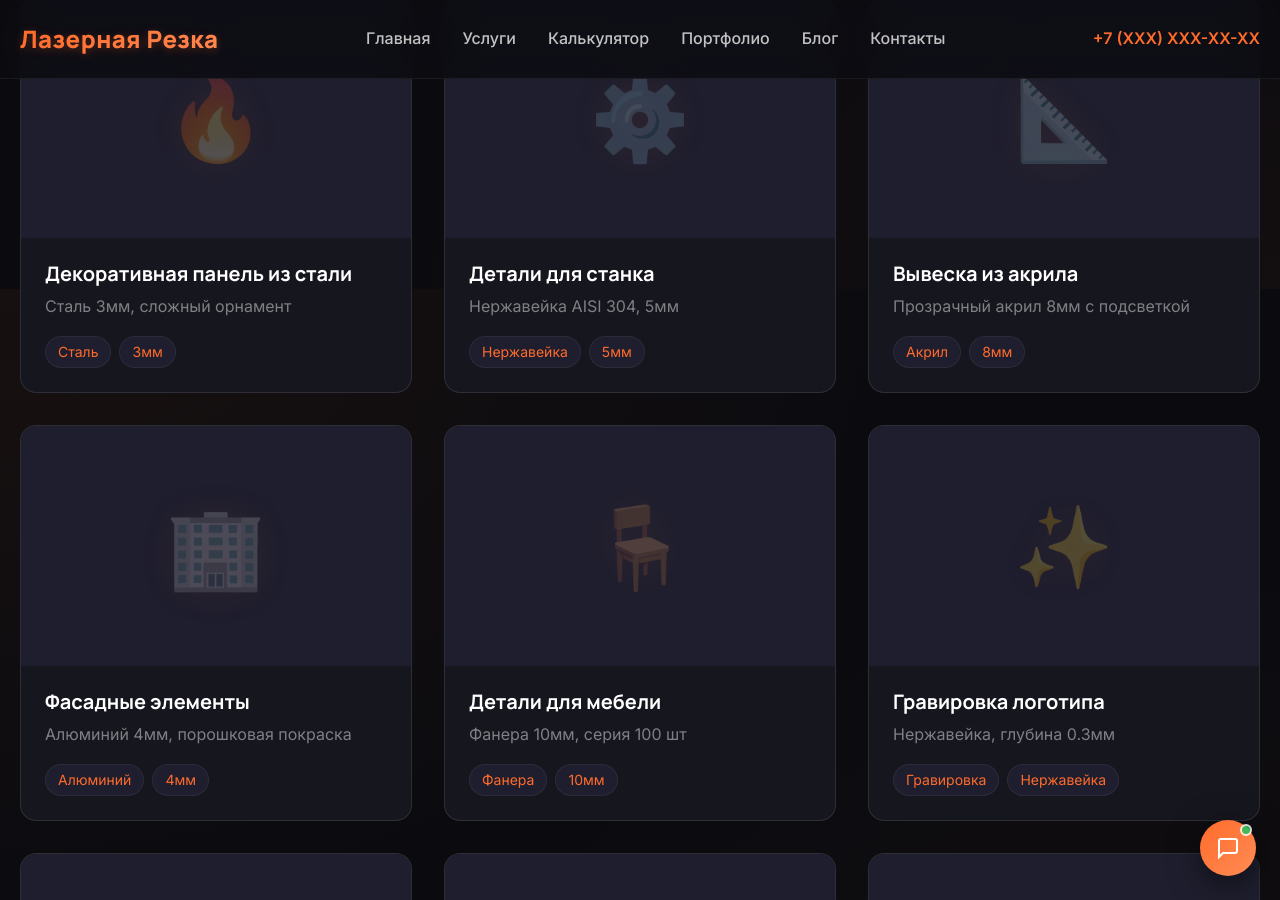
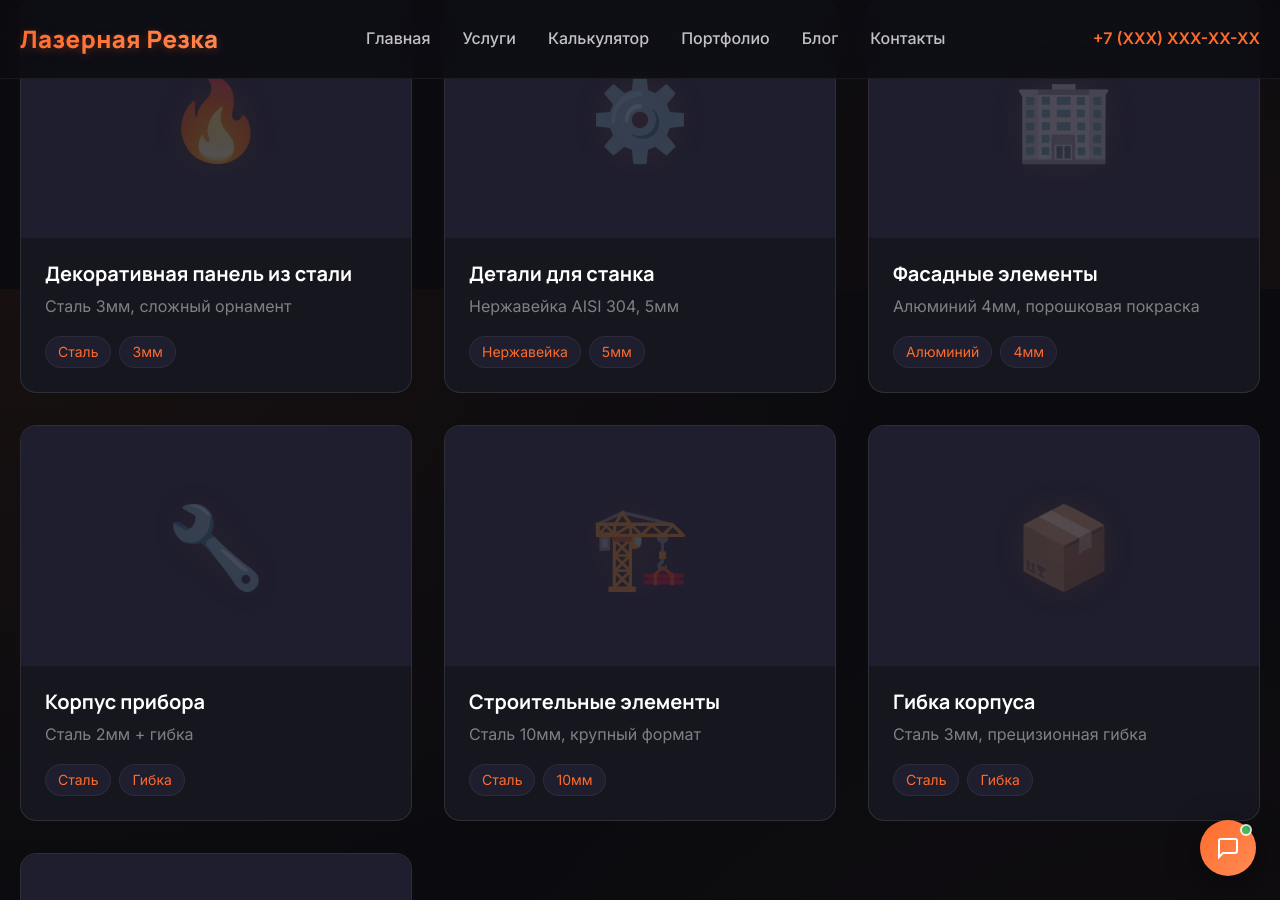
Before and after one commit to kaylas000/lazer-rezka, a Jekyll site: the page built from pages/portfolio.html, in a window 1280 px wide and 900 px high, scrolled down 611 px. Built offline with Jekyll 4.4.1, drawn with Linux system fonts in a browser that asks for light colours; some of the changed text lies outside the part shown.

Commit message:
Update portfolio filters and remove deprecated service examples

```diff
--- a/pages/portfolio.html
+++ b/pages/portfolio.html
@@ -1,7 +1,7 @@
 ---
 layout: default
-title: "Портфолио работ — Примеры лазерной резки"
-description: "Примеры наших работ: лазерная резка металла и неметаллов. Фотографии готовых изделий и деталей."
+title: "Портфолио работ — Примеры лазерной резки и металлообработки"
+description: "Примеры наших работ: резка металла, гибка, покраска, сварка. Фотографии готовых изделий и деталей."
 permalink: /portfolio/
 ---
 
@@ -16,9 +16,8 @@
   <div class="container">
     <div class="portfolio-filters">
       <button class="filter-btn active" data-filter="all">Все работы</button>
-      <button class="filter-btn" data-filter="metal">Металл</button>
-      <button class="filter-btn" data-filter="nonmetal">Неметаллы</button>
-      <button class="filter-btn" data-filter="engraving">Гравировка</button>
+      <button class="filter-btn" data-filter="metal">Резка металла</button>
+      <button class="filter-btn" data-filter="bending">Гибка</button>
     </div>
 
     <div class="portfolio-grid">
@@ -50,20 +49,6 @@
         </div>
       </div>
 
-      <div class="portfolio-item" data-category="nonmetal">
-        <div class="portfolio-image">
-          <div class="portfolio-placeholder">📐</div>
-        </div>
-        <div class="portfolio-info">
-          <h3>Вывеска из акрила</h3>
-          <p>Прозрачный акрил 8мм с подсветкой</p>
-          <div class="portfolio-tags">
-            <span class="tag">Акрил</span>
-            <span class="tag">8мм</span>
-          </div>
-        </div>
-      </div>
-
       <div class="portfolio-item" data-category="metal">
         <div class="portfolio-image">
           <div class="portfolio-placeholder">🏢</div>
@@ -74,34 +59,6 @@
           <div class="portfolio-tags">
             <span class="tag">Алюминий</span>
             <span class="tag">4мм</span>
-          </div>
-        </div>
-      </div>
-
-      <div class="portfolio-item" data-category="nonmetal">
-        <div class="portfolio-image">
-          <div class="portfolio-placeholder">🪑</div>
-        </div>
-        <div class="portfolio-info">
-          <h3>Детали для мебели</h3>
-          <p>Фанера 10мм, серия 100 шт</p>
-          <div class="portfolio-tags">
-            <span class="tag">Фанера</span>
-            <span class="tag">10мм</span>
-          </div>
-        </div>
-      </div>
-
-      <div class="portfolio-item" data-category="engraving">
-        <div class="portfolio-image">
-          <div class="portfolio-placeholder">✨</div>
-        </div>
-        <div class="portfolio-info">
-          <h3>Гравировка логотипа</h3>
-          <p>Нержавейка, глубина 0.3мм</p>
-          <div class="portfolio-tags">
-            <span class="tag">Гравировка</span>
-            <span class="tag">Нержавейка</span>
           </div>
         </div>
       </div>
@@ -120,20 +77,6 @@
         </div>
       </div>
 
-      <div class="portfolio-item" data-category="nonmetal">
-        <div class="portfolio-image">
-          <div class="portfolio-placeholder">🎨</div>
-        </div>
-        <div class="portfolio-info">
-          <h3>Декоративное панно</h3>
-          <p>МДФ 6мм, сложная резка</p>
-          <div class="portfolio-tags">
-            <span class="tag">МДФ</span>
-            <span class="tag">6мм</span>
-          </div>
-        </div>
-      </div>
-
       <div class="portfolio-item" data-category="metal">
         <div class="portfolio-image">
           <div class="portfolio-placeholder">🏗️</div>
@@ -144,6 +87,34 @@
           <div class="portfolio-tags">
             <span class="tag">Сталь</span>
             <span class="tag">10мм</span>
+          </div>
+        </div>
+      </div>
+
+      <div class="portfolio-item" data-category="bending">
+        <div class="portfolio-image">
+          <div class="portfolio-placeholder">📦</div>
+        </div>
+        <div class="portfolio-info">
+          <h3>Гибка корпуса</h3>
+          <p>Сталь 3мм, прецизионная гибка</p>
+          <div class="portfolio-tags">
+            <span class="tag">Сталь</span>
+            <span class="tag">Гибка</span>
+          </div>
+        </div>
+      </div>
+
+      <div class="portfolio-item" data-category="metal">
+        <div class="portfolio-image">
+          <div class="portfolio-placeholder">⚙️</div>
+        </div>
+        <div class="portfolio-info">
+          <h3>Монтажная пластина</h3>
+          <p>Нержавейка AISI 304, 5мм</p>
+          <div class="portfolio-tags">
+            <span class="tag">Нержавейка</span>
+            <span class="tag">5мм</span>
           </div>
         </div>
       </div>
```
